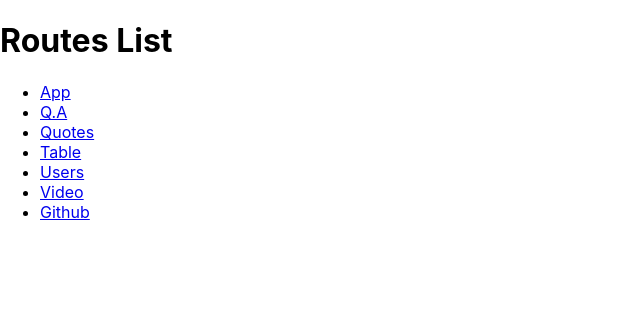
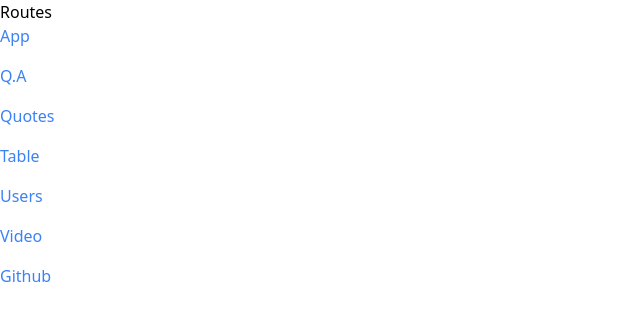
Before and after one commit to AhsanUddin200/React-01-, a React (Create React App) app in the folder tic-tac-teo/: page / in a window 1280 px wide. Shown: the top 320 px of the page, without its empty margins (0-640 px from the left). Built offline with nearby package versions, Linux system fonts and the light colour scheme.

Commit message:
secound commit

```diff
--- a/tic-tac-teo/src/App.css
+++ b/tic-tac-teo/src/App.css
@@ -1,7 +1,5 @@
 
-@import 'tailwindcss/base';
-@import 'tailwindcss/components';
-@import 'tailwindcss/utilities';
+
 .App {
   text-align: center;
 }
--- a/tic-tac-teo/src/List.js
+++ b/tic-tac-teo/src/List.js
@@ -4,28 +4,28 @@
 function List() {
   return (
     <div>
-      <h1>Routes List</h1>
-      <ul>
+      <h1>Routes</h1>
+      <ul className='space-y-4'>
         <li>
-          <Link to="/app">App</Link>
+          <Link to="/app" className="text-blue-500 hover:text-red-700">App</Link>
         </li>
         <li>
-          <Link to="/qa">Q.A</Link>
+          <Link to="/qa" className="text-blue-500 hover:text-red-700">Q.A</Link>
         </li>
         <li>
-          <Link to="/quotes">Quotes</Link>
+          <Link to="/quotes" className="text-blue-500 hover:text-red-700">Quotes</Link>
         </li>
         <li>
-          <Link to="/table">Table</Link>
+          <Link to="/table" className="text-blue-500 hover:text-red-700">Table</Link>
         </li>
         <li>
-          <Link to="/users">Users</Link>
+          <Link to="/users" className="text-blue-500 hover:text-red-700">Users</Link>
         </li>
         <li>
-          <Link to="/video">Video</Link>
+          <Link to="/video" className="text-blue-500 hover:text-red-700">Video</Link>
         </li>
         <li>
-          <Link to="/github">Github</Link>
+          <Link to="/github" className="text-blue-500 hover:text-red-700">Github</Link>
         </li>
       </ul>
     </div>
--- a/tic-tac-teo/src/Quotes.js
+++ b/tic-tac-teo/src/Quotes.js
@@ -26,12 +26,12 @@
 
     return (
         <div className="p-4 text-center">
-            <Link to="/quotes" className="text-blue-500 hover:underline">Quotes</Link>
+            <Link to="/quotes" className="text-blue-500 hover:underline"></Link>
             <p className="text-lg font-semibold mt-4">{quote}</p>
             <button
                 onClick={handlefunction}
-                className="bg-blue-500 text-white px-4 py-2 mt-4 rounded hover:bg-blue-600 focus:outline-none focus:bg-blue-600"
-            >
+                className="bg-red-500 text-white px-4 py-2 rounded hover:bg-yellow-600 focus:outline-none focus:bg-red-600"
+                >
                 New Quote
             </button>
         </div>
--- a/tic-tac-teo/src/Users.js
+++ b/tic-tac-teo/src/Users.js
@@ -40,32 +40,39 @@
 
 
   return (
-    <div>
+    <div className="flex flex-col items-center justify-center h-screen">
+      <div class="w-full max-w-xs bg-gray-300 ">
+              <h2 className="mb-4 text-center">
+          <span className="bg-blue-500 text-blue px-4 py-1 font-bold mr-2 ">To do List</span>
+        </h2>
 
-      <h2>To do List</h2>
-      <label htmlFor="userinput">
+
+              <label htmlFor="userinput" className="mb-4" >
                 <input
                   type="text"
                   placeholder="Write here..."
                   value={task}
                   onChange={inputdata}
+                  className="border border-gray-300 rounded px-4 py-1 focus:outline-none focus:border-blue-500 mr-2"
                 ></input>
       </label>
-      <button onClick={sumbitbutton}>Sumbit</button>
+      <button onClick={sumbitbutton} className="bg-blue-500 text-white px-4 py-1 rounded hover:bg-blue-600 focus:outline-none focus:bg-blue-600 ml-2"
+      >Sumbit</button>
 
       <ul>
         {list.map((addedTask, index) => (
-          <li key={index}>
+          <li key={index}
+          className="flex items-center space-x-2" >
             <span style={{textDecoration : addedTask.status ? "" : "line-through"}}>
             {addedTask.task}
 
 
             </span>
             {addedTask.status && (
-            <button onClick={() => deletebutton(index)}>Delete</button>
+            <button onClick={() => deletebutton(index)} className="mb-4 flex items-center space-x-9 bg-red-500 text-white px-2 py-0.1 rounded hover:bg-yellow-600 focus:outline-none focus:bg-blue-600 mr-2">Delete</button>
             )}
             {addedTask.status && (
-            <button onClick={() => donebutton(index)}>Done</button>
+            <button onClick={() => donebutton(index) }className="mb-4  bg-blue-500 text-white px-2 py-0.1  rounded hover:bg-green-600 focus:outline-none focus:bg-blue-600">Done</button>
             )}
           </li>
         ))}
@@ -74,5 +81,7 @@
 
       {}
       </div>
+
+    </div>
   );
 }
--- a/tic-tac-teo/src/Vedio.js
+++ b/tic-tac-teo/src/Vedio.js
@@ -24,12 +24,15 @@
 
     console.log(currentVideo)
     return(
-    <div>
+        <div className="text-center">
 
-    <h3>Here You can see videos</h3>
-
+        <h2 className="mb-4 text-center">
+            <span className="bg-blue-500 text-blue px-4 py-1 font-bold mr-2 ">Here you can see your videos</span>
+            </h2>
+        <div className="flex justify-center items-center">
             <video control  autoPlay src={videos[currentVideo]} >
             </video>
+            </div>
         <label>
             <input type="radio" value="deer" checked={currentVideo === 'deer'} onChange={handlevideos}/>
             deer
--- a/tic-tac-teo/src/index.css
+++ b/tic-tac-teo/src/index.css
@@ -1,31 +1,3 @@
-body {
-  margin: 0;
-  font-family: -apple-system, BlinkMacSystemFont, 'Segoe UI', 'Roboto', 'Oxygen',
-    'Ubuntu', 'Cantarell', 'Fira Sans', 'Droid Sans', 'Helvetica Neue',
-    sans-serif;
-  -webkit-font-smoothing: antialiased;
-  -moz-osx-font-smoothing: grayscale;
-}
-
-code {
-  font-family: source-code-pro, Menlo, Monaco, Consolas, 'Courier New',
-    monospace;
-}
-.display {
-  background: linear-gradient(to left, rgb(252, 55, 55) 50%, transparent 50%);
-  border-radius: 10px 0px 10px 0px;
-  color: #fffefe;
-}
-
-
-nav {
-  display: flex;
-  cursor: pointer;
-  justify-content: flex-end;
-
-}
-
-h3 {
-  margin: 0;
-  padding: 8px;
-}
+@tailwind base;
+@tailwind components;
+@tailwind utilities;
--- a/tic-tac-teo/tailwind.config.js
+++ b/tic-tac-teo/tailwind.config.js
@@ -1,6 +1,8 @@
 /** @type {import('tailwindcss').Config} */
 module.exports = {
-  content: [],
+  content: [
+    "./src/**/*.{js,jsx,ts,tsx}",
+  ],
   theme: {
     extend: {},
   },
```
Lines whose indentation alone changed are shown as unchanged.
